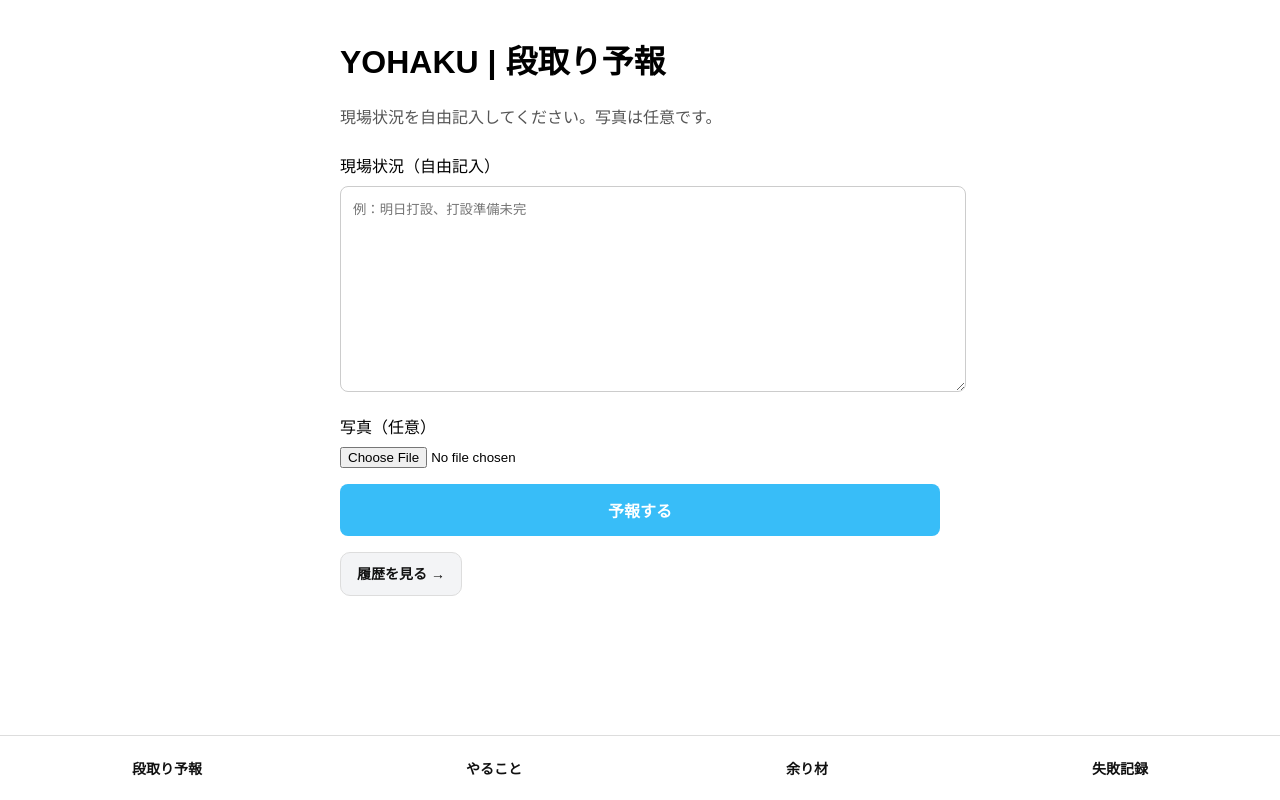
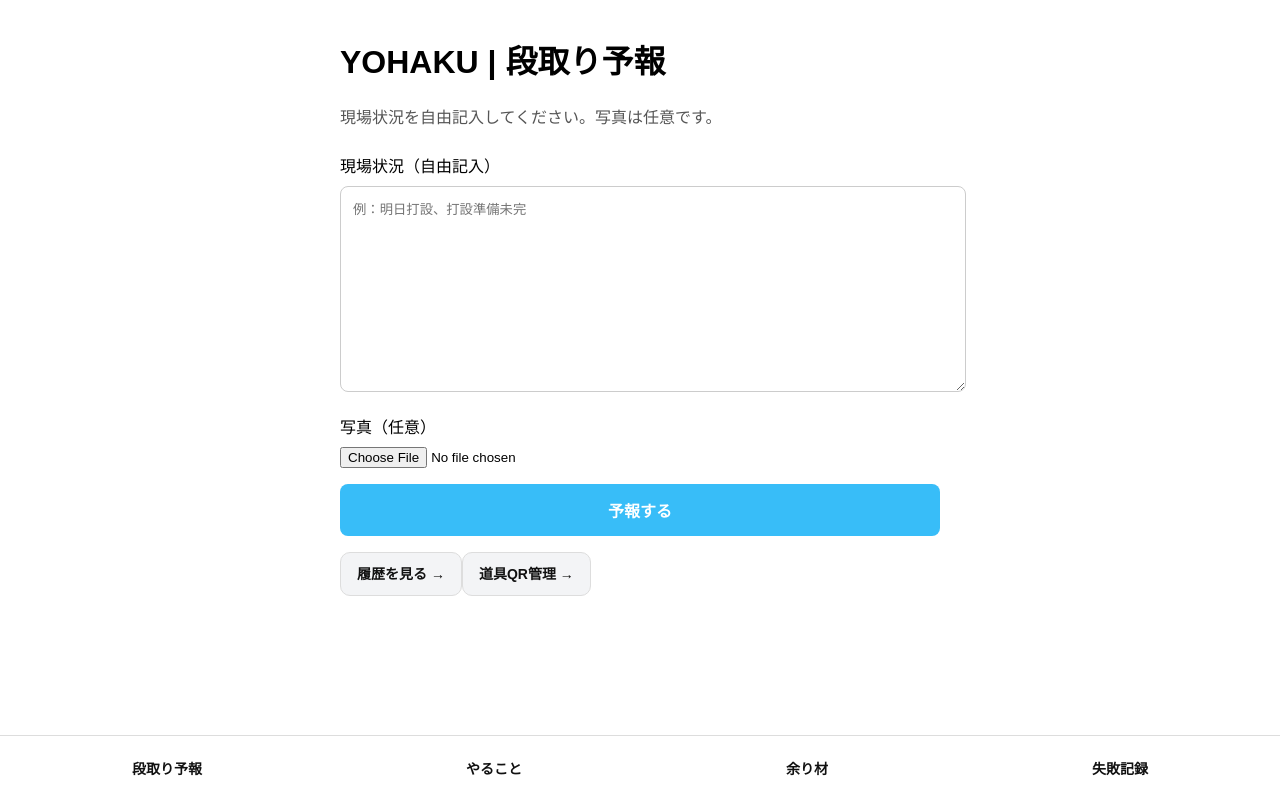
Before and after one commit to yohaku-app/yohaku, a Next.js app: page / in a window 1280 px wide. Built offline with nearby package versions, Linux system fonts and the light colour scheme.

Commit message:
add tools page link on home

```diff
--- a/app/page.tsx
+++ b/app/page.tsx
@@ -590,6 +590,24 @@ export default function Home() {
         履歴を見る →
       </Link>
 
+      <Link
+        href="/tools"
+        style={{
+          display: "inline-block",
+          marginTop: 12,
+          padding: "10px 16px",
+          background: "#f3f4f6",
+          borderRadius: 10,
+          textDecoration: "none",
+          color: "#111",
+          fontWeight: "bold",
+          fontSize: 14,
+          border: "1px solid #ddd"
+        }}
+      >
+        道具QR管理 →
+      </Link>
+
     </main>
   );
 }
```
